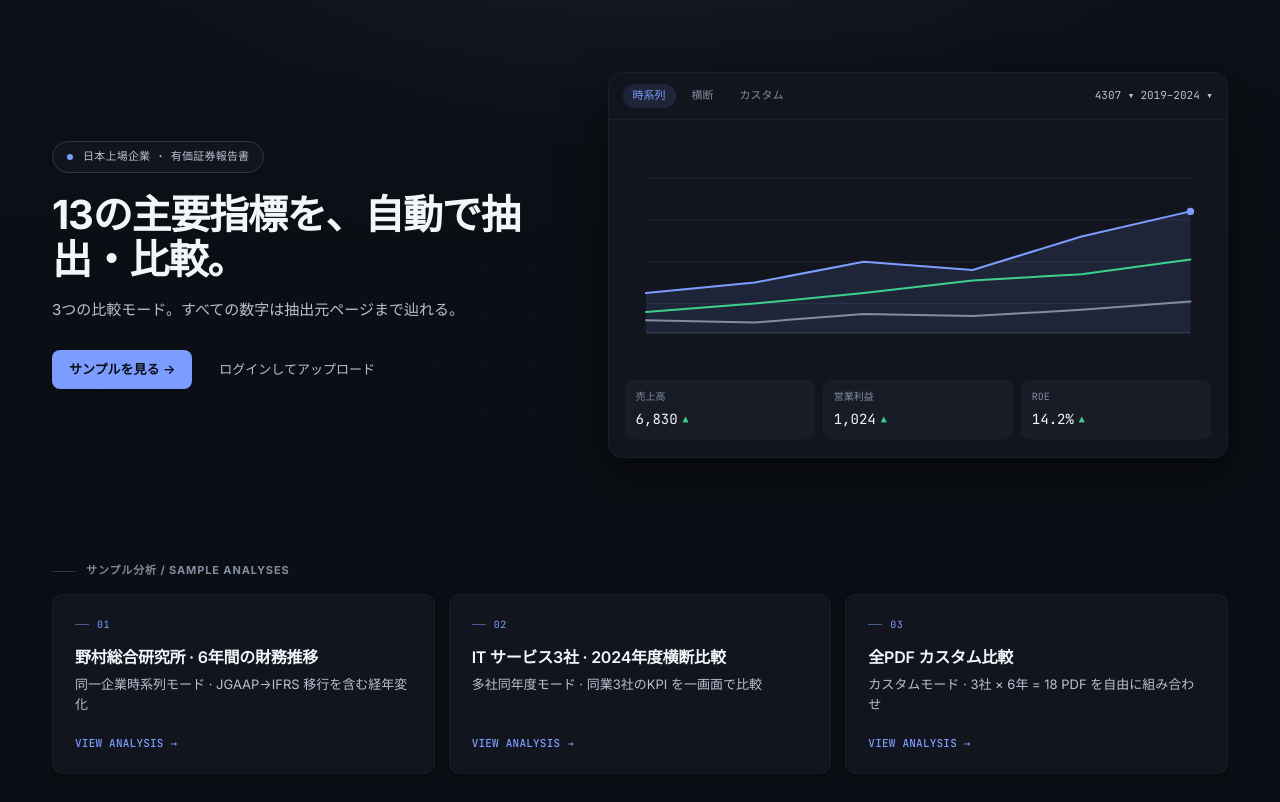
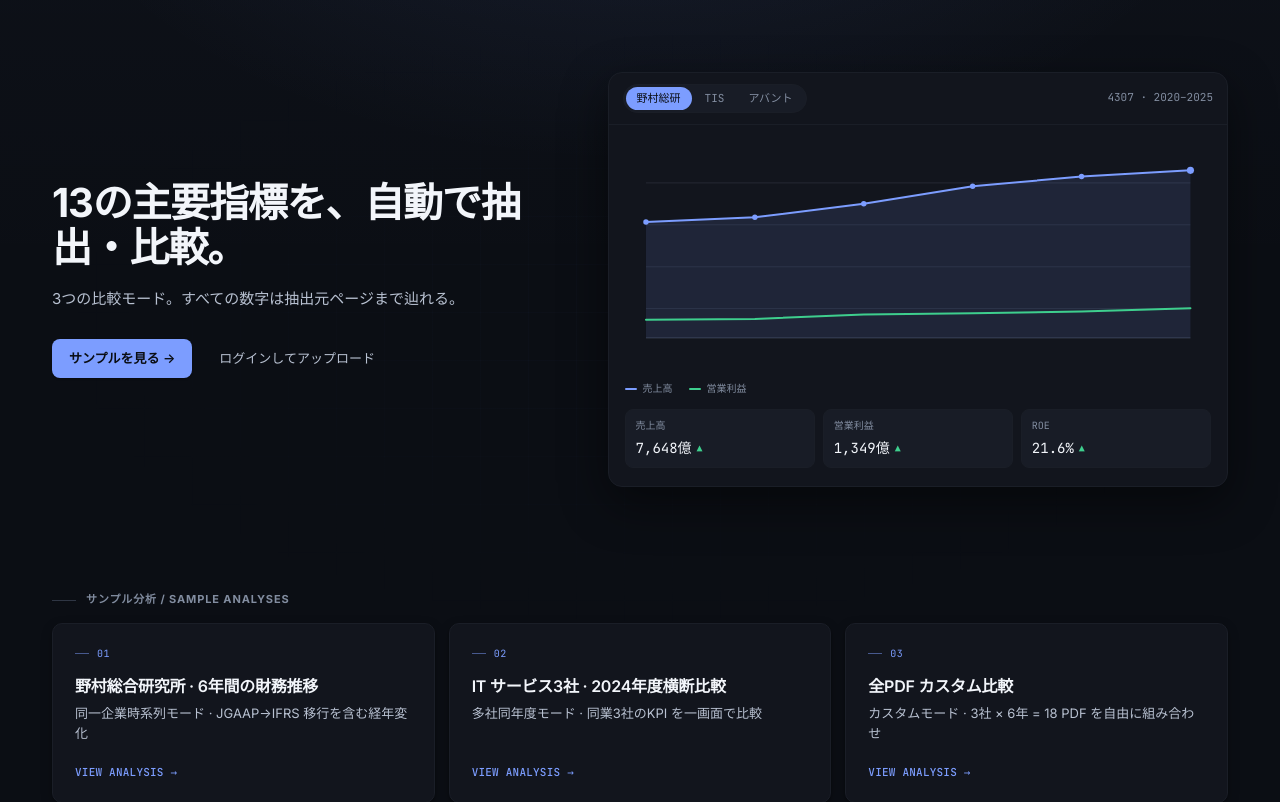
Before and after one commit to Kazaav/Financial_Analyzer, a FastAPI app: page / in a window 1280 px wide. Shown: the part 72-874 px from the top of the page. Run offline with FastAPI, Linux system fonts and the light colour scheme.

Commit message:
feat(ui): interactive demo-company toggle in hero preview; drop eyebrow
- hero preview chrome is now a real segmented control over the 3 demo
  companies (NRI / TIS / Avant); clicking live-swaps the revenue area-line,
  operating-income line, vertex dots and the 3 metric chips client-side,
  using the demos' real FY2020-2025 figures. Adds a small legend.
- remove the eyebrow label from landing, login and register (incl. the
  preview aria-label).
- new .hp-seg/.hp-cap/.hp-legend CSS (replaces decorative .hp-tab/.hp-sel).
- cache-bust ?v=20260614c -> 20260614d across all templates.

Co-Authored-By: Claude Opus 4.8 <noreply@anthropic.com>

```diff
--- a/static/styles.css
+++ b/static/styles.css
@@ -349,9 +349,11 @@ input[type="radio"]{accent-color:var(--accent)}
   padding:11px 14px;border-bottom:1px solid var(--bd-soft);
   font-family:var(--font-mono);font-size:11px;color:var(--t3);
 }
-.hp-tab{padding:3px 10px;border-radius:var(--r-pill);color:var(--t3)}
-.hp-tab.is-active{color:var(--accent);background:var(--accent-dim)}
-.hp-sel{color:var(--t2)}
+.hp-seg{display:inline-flex;gap:2px;background:var(--bg-elev-2);border:1px solid var(--bd-soft);border-radius:var(--r-pill);padding:2px}
+.hp-seg button{font-family:var(--font-mono);font-size:11px;color:var(--t3);background:none;border:0;padding:3px 11px;border-radius:var(--r-pill);cursor:pointer;line-height:1.5;transition:color 120ms,background 120ms}
+.hp-seg button:hover{color:var(--t1)}
+.hp-seg button.is-active{color:#0a0d13;background:var(--accent)}
+.hp-cap{margin-left:auto;color:var(--t3)}
 .hp-body{padding:16px 16px 18px}
 .hp-chart{width:100%;height:auto;display:block}
 .hp-grid{stroke:var(--svg-grid);stroke-width:1}
@@ -362,7 +364,12 @@ input[type="radio"]{accent-color:var(--accent)}
 .hp-b{stroke:var(--plus)}
 .hp-c{stroke:var(--t3)}
 .hp-dot{fill:var(--accent)}
-.hp-chips{display:grid;grid-template-columns:repeat(3,1fr);gap:8px;margin-top:14px}
+.hp-legend{display:flex;gap:16px;margin-top:10px;font-family:var(--font-mono);font-size:10px;color:var(--t3)}
+.hp-legend .lg{display:inline-flex;align-items:center;gap:6px}
+.hp-legend .lg::before{content:"";width:12px;height:2px;border-radius:2px;background:var(--t3)}
+.hp-legend .lg-a::before{background:var(--accent)}
+.hp-legend .lg-b::before{background:var(--plus)}
+.hp-chips{display:grid;grid-template-columns:repeat(3,1fr);gap:8px;margin-top:12px}
 .hp-chip{
   background:var(--bg-elev-2);border:1px solid var(--bd-soft);
   border-radius:var(--r-sm);padding:8px 10px;
--- a/templates/account.html
+++ b/templates/account.html
@@ -19,7 +19,7 @@
     });
   })();
   </script>
-  <link rel="stylesheet" href="/static/styles.css?v=20260614c">
+  <link rel="stylesheet" href="/static/styles.css?v=20260614d">
 </head>
 <body>
 <div class="home-wrap">
--- a/templates/admin_users.html
+++ b/templates/admin_users.html
@@ -19,7 +19,7 @@
     });
   })();
   </script>
-  <link rel="stylesheet" href="/static/styles.css?v=20260614c">
+  <link rel="stylesheet" href="/static/styles.css?v=20260614d">
 </head>
 <body>
 <div class="home-wrap">
--- a/templates/analysis.html
+++ b/templates/analysis.html
@@ -19,7 +19,7 @@
     });
   })();
   </script>
-  <link rel="stylesheet" href="/static/styles.css?v=20260614c">
+  <link rel="stylesheet" href="/static/styles.css?v=20260614d">
 </head>
 <body>
 {% macro info(key) -%}
@@ -788,7 +788,7 @@
 </div>
 
 <script src="https://cdn.jsdelivr.net/npm/echarts@5.5.0/dist/echarts.min.js"></script>
-<script src="/static/chart.js?v=20260614c"></script>
-<script src="/static/uploader.js?v=20260614c"></script>
+<script src="/static/chart.js?v=20260614d"></script>
+<script src="/static/uploader.js?v=20260614d"></script>
 </body>
 </html>
--- a/templates/index.html
+++ b/templates/index.html
@@ -19,7 +19,7 @@
     });
   })();
   </script>
-  <link rel="stylesheet" href="/static/styles.css?v=20260614c">
+  <link rel="stylesheet" href="/static/styles.css?v=20260614d">
 </head>
 <body>
 <div class="home-wrap">
@@ -150,6 +150,6 @@
   {% endif %}
 
 </div>
-<script src="/static/uploader.js?v=20260614c"></script>
+<script src="/static/uploader.js?v=20260614d"></script>
 </body>
 </html>
--- a/templates/landing.html
+++ b/templates/landing.html
@@ -20,7 +20,7 @@
     });
   })();
   </script>
-  <link rel="stylesheet" href="/static/styles.css?v=20260614c">
+  <link rel="stylesheet" href="/static/styles.css?v=20260614d">
 </head>
 <body>
 <div class="landing">
@@ -50,7 +50,6 @@
 
   <section class="landing-hero">
     <div class="landing-hero-text">
-      <div class="landing-eyebrow">{{ t('landing.eyebrow') }}</div>
       <h1 class="landing-headline">{{ t('landing.headline') }}</h1>
       <p class="landing-sub">{{ t('landing.sub') }}</p>
       <div class="landing-cta-row">
@@ -59,13 +58,14 @@
       </div>
     </div>
     <div class="landing-hero-visual">
-      <div class="hero-preview" role="img" aria-label="{{ t('landing.eyebrow') }}">
+      <div class="hero-preview">
         <div class="hp-chrome">
-          <span class="hp-tab is-active">時系列</span>
-          <span class="hp-tab">横断</span>
-          <span class="hp-tab">カスタム</span>
-          <span class="hp-sel" style="margin-left:auto">4307 ▾</span>
-          <span class="hp-sel">2019–2024 ▾</span>
+          <div class="hp-seg" id="hpSeg" role="group" aria-label="会社を選択">
+            <button type="button" class="is-active" data-co="0">野村総研</button>
+            <button type="button" data-co="1">TIS</button>
+            <button type="button" data-co="2">アバント</button>
+          </div>
+          <span class="hp-cap" id="hpCap">4307 · 2020–2025</span>
         </div>
         <div class="hp-body">
           <svg class="hp-chart" viewBox="0 0 560 220" preserveAspectRatio="xMidYMid meet" aria-hidden="true">
@@ -74,16 +74,24 @@
             <line class="hp-grid" x1="20" y1="120" x2="540" y2="120"/>
             <line class="hp-grid" x1="20" y1="160" x2="540" y2="160"/>
             <line class="hp-axis" x1="20" y1="188" x2="540" y2="188"/>
-            <path class="hp-area" d="M20,150 L124,140 L228,120 L332,128 L436,96 L540,72 L540,188 L20,188 Z"/>
-            <polyline class="hp-series hp-c" points="20,176 124,178 228,170 332,172 436,166 540,158"/>
-            <polyline class="hp-series hp-b" points="20,168 124,160 228,150 332,138 436,132 540,118"/>
-            <polyline class="hp-series hp-a" points="20,150 124,140 228,120 332,128 436,96 540,72"/>
-            <circle class="hp-dot" cx="540" cy="72" r="3.5"/>
+            <path class="hp-area" id="hpArea" d="M20,77.4 L124,72.9 L228,60.1 L332,43.2 L436,33.9 L540,28.0 L540,188 L20,188 Z"/>
+            <polyline class="hp-series hp-b" id="hpOp" points="20,170.6 124,169.9 228,165.8 332,164.6 436,162.8 540,159.8"/>
+            <polyline class="hp-series hp-a" id="hpRev" points="20,77.4 124,72.9 228,60.1 332,43.2 436,33.9 540,28.0"/>
+            <circle class="hp-dot" id="hpd0" cx="20" cy="77.4" r="2.6"/>
+            <circle class="hp-dot" id="hpd1" cx="124" cy="72.9" r="2.6"/>
+            <circle class="hp-dot" id="hpd2" cx="228" cy="60.1" r="2.6"/>
+            <circle class="hp-dot" id="hpd3" cx="332" cy="43.2" r="2.6"/>
+            <circle class="hp-dot" id="hpd4" cx="436" cy="33.9" r="2.6"/>
+            <circle class="hp-dot" id="hpd5" cx="540" cy="28.0" r="3.4"/>
           </svg>
+          <div class="hp-legend">
+            <span class="lg lg-a">売上高</span>
+            <span class="lg lg-b">営業利益</span>
+          </div>
           <div class="hp-chips">
-            <div class="hp-chip"><div class="hp-chip-l">売上高</div><div class="hp-chip-v">6,830 <span class="up">▲</span></div></div>
-            <div class="hp-chip"><div class="hp-chip-l">営業利益</div><div class="hp-chip-v">1,024 <span class="up">▲</span></div></div>
-            <div class="hp-chip"><div class="hp-chip-l">ROE</div><div class="hp-chip-v">14.2% <span class="up">▲</span></div></div>
+            <div class="hp-chip"><div class="hp-chip-l">売上高</div><div class="hp-chip-v" id="hpcS">7,648億 <span class="up">▲</span></div></div>
+            <div class="hp-chip"><div class="hp-chip-l">営業利益</div><div class="hp-chip-v" id="hpcO">1,349億 <span class="up">▲</span></div></div>
+            <div class="hp-chip"><div class="hp-chip-l">ROE</div><div class="hp-chip-v" id="hpcR">21.6% <span class="up">▲</span></div></div>
           </div>
         </div>
       </div>
@@ -122,5 +130,34 @@
   </footer>
 
 </div>
+<script>
+(function(){
+  var DATA=[
+    {c:"4307",rev:[528873,550337,611634,692165,736556,764813],op:[83178,86502,106218,111832,120411,134907],s:"7,648億",o:"1,349億",r:"21.6%"},
+    {c:"3626",rev:[443717,448383,482547,508400,549004,571687],op:[44839,45748,54739,62328,64568,69047],s:"5,717億",o:"690億",r:"14.0%"},
+    {c:"3836",rev:[15691.53,16236.13,18703.39,21424.58,24419.76,28227.7],op:[2278.69,2796.09,3247.19,3289.39,4099.12,4604.15],s:"282億",o:"46億",r:"22.0%"}
+  ];
+  var xs=[20,124,228,332,436,540],yTop=28,yBot=188;
+  var seg=document.getElementById('hpSeg'); if(!seg) return;
+  var rev=document.getElementById('hpRev'),op=document.getElementById('hpOp'),area=document.getElementById('hpArea'),cap=document.getElementById('hpCap');
+  var cS=document.getElementById('hpcS'),cO=document.getElementById('hpcO'),cR=document.getElementById('hpcR');
+  var dots=[],k; for(k=0;k<6;k++) dots.push(document.getElementById('hpd'+k));
+  var btns=seg.getElementsByTagName('button');
+  function pts(a,mx){return xs.map(function(x,i){return x+','+(yBot-(a[i]/mx)*(yBot-yTop)).toFixed(1);});}
+  function setTxt(el,t){ if(el&&el.firstChild) el.firstChild.nodeValue=t+' '; }
+  function render(i){
+    var d=DATA[i],mx=Math.max.apply(null,d.rev),rp=pts(d.rev,mx),opp=pts(d.op,mx),j;
+    rev.setAttribute('points',rp.join(' '));
+    op.setAttribute('points',opp.join(' '));
+    area.setAttribute('d','M'+rp.join(' L')+' L540,188 L20,188 Z');
+    for(j=0;j<6;j++){ if(dots[j]){var xy=rp[j].split(','); dots[j].setAttribute('cx',xy[0]); dots[j].setAttribute('cy',xy[1]);} }
+    setTxt(cS,d.s); setTxt(cO,d.o); setTxt(cR,d.r);
+    if(cap) cap.textContent=d.c+' · 2020–2025';
+    for(j=0;j<btns.length;j++) btns[j].className=(j===i?'is-active':'');
+  }
+  for(k=0;k<btns.length;k++){ (function(idx){ btns[idx].addEventListener('click',function(){render(idx);}); })(k); }
+  render(0);
+})();
+</script>
 </body>
 </html>
--- a/templates/login.html
+++ b/templates/login.html
@@ -19,7 +19,7 @@
     });
   })();
   </script>
-  <link rel="stylesheet" href="/static/styles.css?v=20260614c">
+  <link rel="stylesheet" href="/static/styles.css?v=20260614d">
 </head>
 <body>
 <div class="auth-hero">
@@ -41,7 +41,6 @@
 
   <main class="auth-main">
     <div class="auth-center">
-      <div class="auth-eyebrow">{{ t('landing.eyebrow') }}</div>
       <h1 class="auth-headline">{{ t('login.title', 'ログイン') }}</h1>
       <p class="auth-sub">{{ t('auth.tagline', '有価証券報告書を読み解く分析プラットフォーム') }}</p>
 
--- a/templates/register.html
+++ b/templates/register.html
@@ -19,7 +19,7 @@
     });
   })();
   </script>
-  <link rel="stylesheet" href="/static/styles.css?v=20260614c">
+  <link rel="stylesheet" href="/static/styles.css?v=20260614d">
 </head>
 <body>
 <div class="auth-hero">
@@ -41,7 +41,6 @@
 
   <main class="auth-main">
     <div class="auth-center">
-      <div class="auth-eyebrow">{{ t('landing.eyebrow') }}</div>
       <h1 class="auth-headline">{{ t('register.title', '新規登録') }}</h1>
       <p class="auth-sub">{{ t('register.subtitle', '招待コードでアカウントを作成') }}</p>
 
```
